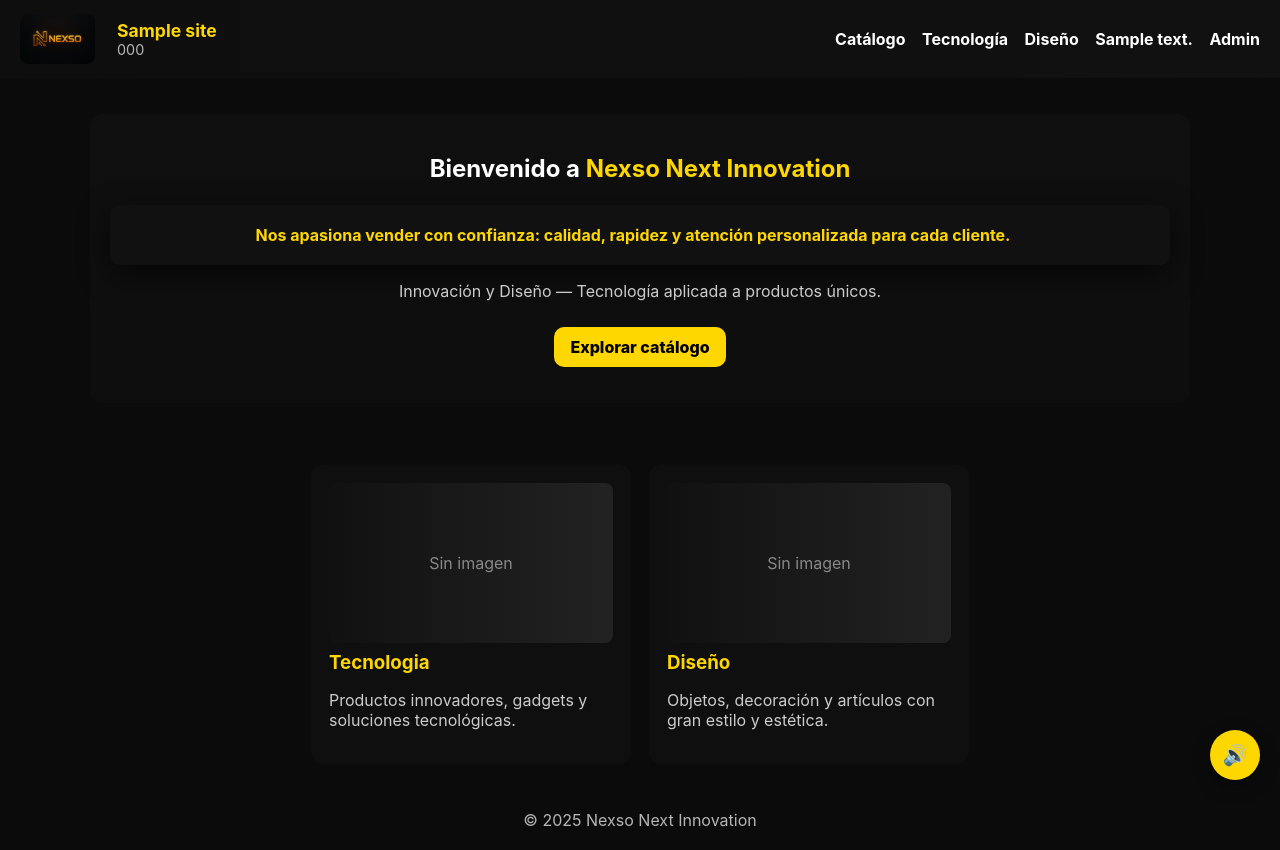
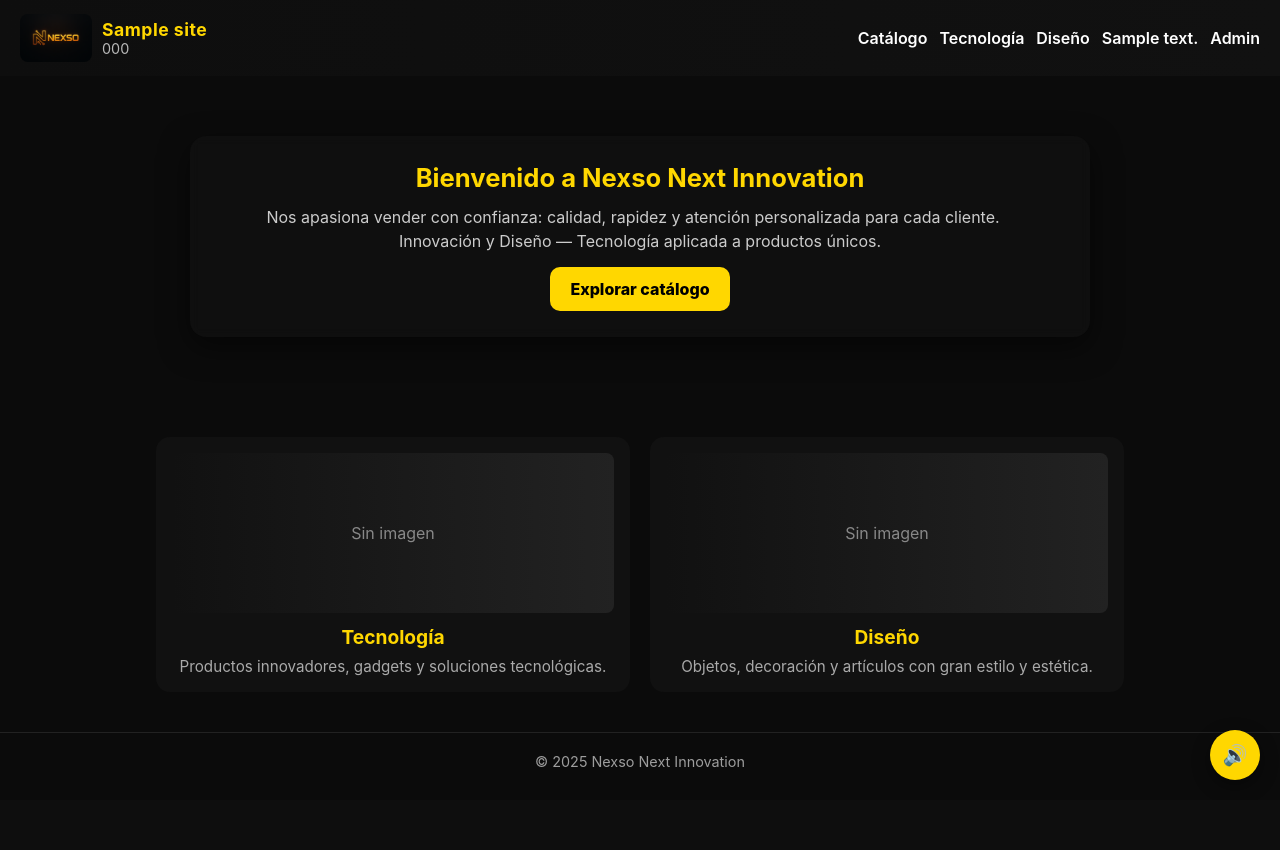
Before and after one commit to CarlosArbeyBuritica/nexso-nex.innovation-, a Flask app: template templates/index.html in a window 1280 px wide. After the commit the page ends 780 px from the top, so only its background shows below. Run offline with Flask 3, Linux system fonts and the light colour scheme; the template is opened without the code that fills it: most values are stand-ins (such as "Sample title", 1, 10 or a date in 2020).

Commit message:
Mejoro diseño móvil de Nexso Nex Innovation

```diff
--- a/templates/index.html
+++ b/templates/index.html
@@ -4,47 +4,220 @@
   <meta charset="utf-8">
   <meta name="viewport" content="width=device-width,initial-scale=1">
   <title>Nexso Next Innovation</title>
-<link rel="icon" href="{{ url_for('static', filename='imagenes/logo.png') }}">
-  <!-- favicon -->
-  <link rel="icon" type="image/png" href="{{ url_for('static', filename='logo.png') }}">
+  <link rel="icon" href="{{ url_for('static', filename='imagenes/logo.png') }}">
   <style>
-    :root{--gold:#ffd700;--bg:#0b0b0b;--panel:#111;--muted:#ccc}
-    *{box-sizing:border-box}
-    body{margin:0;font-family:Inter,system-ui,Arial;background:var(--bg);color:#fff}
-    header{display:flex;align-items:center;justify-content:space-between;padding:14px 20px;background:linear-gradient(90deg,#0e0e0e,#111)}
-    .brand{display:flex;gap:12px;align-items:center}
-    .brand h1{margin:0;color:var(--gold);font-size:1.1rem}
-    nav a{color:#fff;margin-left:12px;text-decoration:none;font-weight:700}
-    nav a:hover{color:var(--gold)}
-    .hero{padding:36px 12px;text-align:center}
-    .box{max-width:1100px;margin:auto;background:linear-gradient(180deg,rgba(255,255,255,0.02),rgba(255,255,255,0.01));padding:20px;border-radius:12px}
-    .cta{display:inline-block;padding:10px 16px;border-radius:10px;background:var(--gold);color:#000;font-weight:800;text-decoration:none;margin-top:12px}
-    .presentation{margin-top:22px;padding:20px;background:var(--panel);border-radius:10px;box-shadow:0 10px 30px rgba(0,0,0,0.6)}
-    .typing{color:var(--gold);font-weight:700}
-    .grid-cats{display:flex;gap:18px;max-width:1100px;margin:26px auto;justify-content:center;padding:0 12px}
-    .cat-card{background:#0f0f0f;border-radius:12px;padding:18px;width:320px;cursor:pointer;transition:transform .25s, box-shadow .25s; text-align:left;transform-style:preserve-3d}
-    .cat-card:hover{transform:translateY(-8px);box-shadow:0 20px 40px rgba(0,0,0,0.6)}
-    .cat-card h3{color:var(--gold);margin:8px 0}
-    .preview-thumb{width:100%;height:160px;object-fit:cover;border-radius:8px;display:block}
-    .footer{padding:20px;text-align:center;color:rgba(255,255,255,0.7)}
-    #btn-audio{position:fixed;bottom:20px;right:20px;background:var(--gold);color:#000;border:none;border-radius:50%;width:50px;height:50px;cursor:pointer;font-size:20px;box-shadow:0 6px 18px rgba(0,0,0,0.4)}
-    .cursor{display:inline-block;width:8px;background:var(--gold);margin-left:6px;animation:blink 1s steps(1) infinite}
-    @keyframes blink{50%{opacity:0}}
-    @media(max-width:900px){ .grid-cats{flex-direction:column;align-items:center} .cat-card{width:92%}}
+    :root {
+      --gold: #ffd700;
+      --bg: #0b0b0b;
+      --panel: #111;
+      --muted: #ccc;
+    }
+
+    * { box-sizing: border-box; margin: 0; padding: 0; }
+    body {
+      font-family: "Inter", system-ui, Arial;
+      background: var(--bg);
+      color: #fff;
+      overflow-x: hidden;
+    }
+
+    header {
+      display: flex;
+      align-items: center;
+      justify-content: space-between;
+      padding: 14px 20px;
+      background: linear-gradient(90deg, #0e0e0e, #111);
+      position: sticky;
+      top: 0;
+      z-index: 10;
+    }
+
+    .brand {
+      display: flex;
+      align-items: center;
+      gap: 10px;
+    }
+
+    .brand h1 {
+      margin: 0;
+      color: var(--gold);
+      font-size: 1.1rem;
+      letter-spacing: 0.5px;
+    }
+
+    nav {
+      display: flex;
+      gap: 12px;
+    }
+
+    nav a {
+      color: #fff;
+      text-decoration: none;
+      font-weight: 600;
+      transition: color 0.3s;
+    }
+
+    nav a:hover { color: var(--gold); }
+
+    /* Botón hamburguesa móvil */
+    .menu-toggle {
+      display: none;
+      background: none;
+      border: none;
+      color: var(--gold);
+      font-size: 1.6rem;
+      cursor: pointer;
+    }
+
+    @media (max-width: 768px) {
+      nav {
+        position: fixed;
+        top: 60px;
+        right: 0;
+        background: rgba(15, 15, 15, 0.95);
+        flex-direction: column;
+        padding: 20px;
+        border-left: 1px solid #222;
+        border-radius: 10px 0 0 10px;
+        gap: 15px;
+        transform: translateX(100%);
+        transition: transform 0.3s ease;
+      }
+
+      nav.active {
+        transform: translateX(0);
+      }
+
+      .menu-toggle {
+        display: block;
+      }
+    }
+
+    /* Hero principal */
+    .hero {
+      padding: 60px 20px;
+      text-align: center;
+    }
+
+    .box {
+      max-width: 900px;
+      margin: auto;
+      background: rgba(255, 255, 255, 0.02);
+      padding: 26px;
+      border-radius: 16px;
+      backdrop-filter: blur(5px);
+      box-shadow: 0 10px 30px rgba(0, 0, 0, 0.5);
+    }
+
+    .box h2 {
+      font-size: 1.6rem;
+      color: var(--gold);
+      margin-bottom: 12px;
+    }
+
+    .presentation {
+      font-size: 1rem;
+      color: var(--muted);
+      line-height: 1.6;
+    }
+
+    .cta {
+      display: inline-block;
+      padding: 12px 20px;
+      border-radius: 10px;
+      background: var(--gold);
+      color: #000;
+      font-weight: 800;
+      text-decoration: none;
+      margin-top: 16px;
+      transition: all 0.25s;
+    }
+
+    .cta:hover {
+      transform: translateY(-3px);
+      box-shadow: 0 6px 18px rgba(255, 215, 0, 0.4);
+    }
+
+    /* Categorías */
+    .grid-cats {
+      display: grid;
+      grid-template-columns: repeat(auto-fit, minmax(260px, 1fr));
+      gap: 20px;
+      max-width: 1000px;
+      margin: 40px auto;
+      padding: 0 16px;
+    }
+
+    .cat-card {
+      background: #111;
+      border-radius: 14px;
+      padding: 16px;
+      transition: transform 0.25s, box-shadow 0.25s;
+      text-align: center;
+      cursor: pointer;
+    }
+
+    .cat-card:hover {
+      transform: translateY(-5px);
+      box-shadow: 0 8px 30px rgba(0, 0, 0, 0.5);
+    }
+
+    .cat-card h3 {
+      color: var(--gold);
+      margin: 12px 0 8px;
+      font-size: 1.2rem;
+    }
+
+    .cat-card p {
+      color: #aaa;
+      font-size: 0.95rem;
+    }
+
+    .footer {
+      padding: 20px;
+      text-align: center;
+      color: rgba(255, 255, 255, 0.6);
+      font-size: 0.9rem;
+      border-top: 1px solid #222;
+    }
+
+    #btn-audio {
+      position: fixed;
+      bottom: 20px;
+      right: 20px;
+      background: var(--gold);
+      color: #000;
+      border: none;
+      border-radius: 50%;
+      width: 50px;
+      height: 50px;
+      cursor: pointer;
+      font-size: 20px;
+      box-shadow: 0 6px 18px rgba(0, 0, 0, 0.4);
+    }
+
+    .cursor {
+      display: inline-block;
+      width: 8px;
+      background: var(--gold);
+      margin-left: 6px;
+      animation: blink 1s steps(1) infinite;
+    }
+
+    @keyframes blink { 50% { opacity: 0; } }
   </style>
 </head>
-
 <body>
 
 <header>
   <div class="brand">
-    <!-- Logo -->
-    <img src="{{ url_for('static', filename='logo.png') }}" alt="Logo Nexso" style="height:50px;border-radius:8px;margin-right:10px;">
+    <img src="{{ url_for('static', filename='logo.png') }}" alt="Logo Nexso" style="height:48px;border-radius:8px;">
     <div>
       <h1>{{ site.titulo }}</h1>
       <div style="font-size:0.9rem;color:rgba(255,255,255,0.7)">{{ site.telefono }}</div>
     </div>
   </div>
+  <button class="menu-toggle" onclick="document.querySelector('nav').classList.toggle('active')">☰</button>
   <nav>
     <a href="{{ url_for('catalog') }}">Catálogo</a>
     <a href="{{ url_for('categoria', nombre='Tecnologia') }}">Tecnología</a>
@@ -59,72 +232,57 @@
     <h2>Bienvenido a <strong style="color:var(--gold)">Nexso Next Innovation</strong></h2>
     <p class="presentation">
       <span id="typed" class="typing"></span><span class="cursor"></span>
-      <div style="margin-top:12px;color:var(--muted);max-width:900px;margin-left:auto;margin-right:auto">
+      <div style="margin-top:12px;color:var(--muted);max-width:800px;margin:auto">
         Innovación y Diseño — Tecnología aplicada a productos únicos.
       </div>
-      <div style="margin-top:14px">
-        <a class="cta" href="/catalog">Explorar catálogo</a>
-      </div>
+      <a class="cta" href="/catalog">Explorar catálogo</a>
     </p>
   </div>
 </section>
 
 <section class="grid-cats">
   <div class="cat-card" onclick="location.href='/categoria/Tecnologia'">
-      <div style="width:100%;height:160px;background:linear-gradient(90deg,#111,#222);border-radius:8px;display:flex;align-items:center;justify-content:center;color:#888">Sin imagen</div>
-    <h3>Tecnologia</h3>
-    <p style="color:#ccc">Productos innovadores, gadgets y soluciones tecnológicas.</p>
+    <div style="width:100%;height:160px;background:linear-gradient(90deg,#111,#222);border-radius:8px;display:flex;align-items:center;justify-content:center;color:#888">Sin imagen</div>
+    <h3>Tecnología</h3>
+    <p>Productos innovadores, gadgets y soluciones tecnológicas.</p>
   </div>
 
   <div class="cat-card" onclick="location.href='/categoria/Diseno'">
-      <div style="width:100%;height:160px;background:linear-gradient(90deg,#111,#222);border-radius:8px;display:flex;align-items:center;justify-content:center;color:#888">Sin imagen</div>
+    <div style="width:100%;height:160px;background:linear-gradient(90deg,#111,#222);border-radius:8px;display:flex;align-items:center;justify-content:center;color:#888">Sin imagen</div>
     <h3>Diseño</h3>
-    <p style="color:#ccc">Objetos, decoración y artículos con gran estilo y estética.</p>
+    <p>Objetos, decoración y artículos con gran estilo y estética.</p>
   </div>
 </section>
 
 <footer class="footer">© 2025 Nexso Next Innovation</footer>
 
-<!-- Audio bienvenida -->
 <audio id="welcome-audio" src="{{ url_for('serve_audio', filename='bienvenida.ogg') }}" preload="auto"></audio>
 <button id="btn-audio">🔊</button>
 
 <script>
-  // Activar audio tras primer clic (evita bloqueo automático)
-  document.addEventListener('click', () => {
-    const audio = document.getElementById('welcome-audio');
-    audio.play().catch(err => console.log('Autoplay bloqueado:', err));
-  }, { once: true });
-
   // Efecto de escritura
   const txt = "Nos apasiona vender con confianza: calidad, rapidez y atención personalizada para cada cliente.";
   let i = 0;
   const out = document.getElementById('typed');
-  function typeStep(){
-    if(i < txt.length){
+  function typeStep() {
+    if (i < txt.length) {
       out.textContent += txt.charAt(i);
       i++;
       setTimeout(typeStep, 28);
     }
   }
-  window.addEventListener('load', ()=>{ typeStep(); });
+  window.addEventListener('load', typeStep);
 
-  // Control manual de audio
+  // Audio
   const audio = document.getElementById('welcome-audio');
   const btn = document.getElementById('btn-audio');
-  window.addEventListener('load', () => {
-    if(!sessionStorage.getItem('audioPlayed')) {
-      audio.volume = 0.7;
-      audio.play().catch(e => console.log('Autoplay bloqueado'));
-      sessionStorage.setItem('audioPlayed','1');
-    }
-  });
-  btn.addEventListener('click', ()=> {
-    if(audio.paused) audio.play().catch(()=>{});
-    else audio.pause();
+  window.addEventListener('click', () => {
+    audio.play().catch(() => {});
+  }, { once: true });
+  btn.addEventListener('click', () => {
+    if (audio.paused) audio.play(); else audio.pause();
     btn.textContent = audio.paused ? '🔇' : '🔊';
   });
 </script>
-
 </body>
 </html>
```
